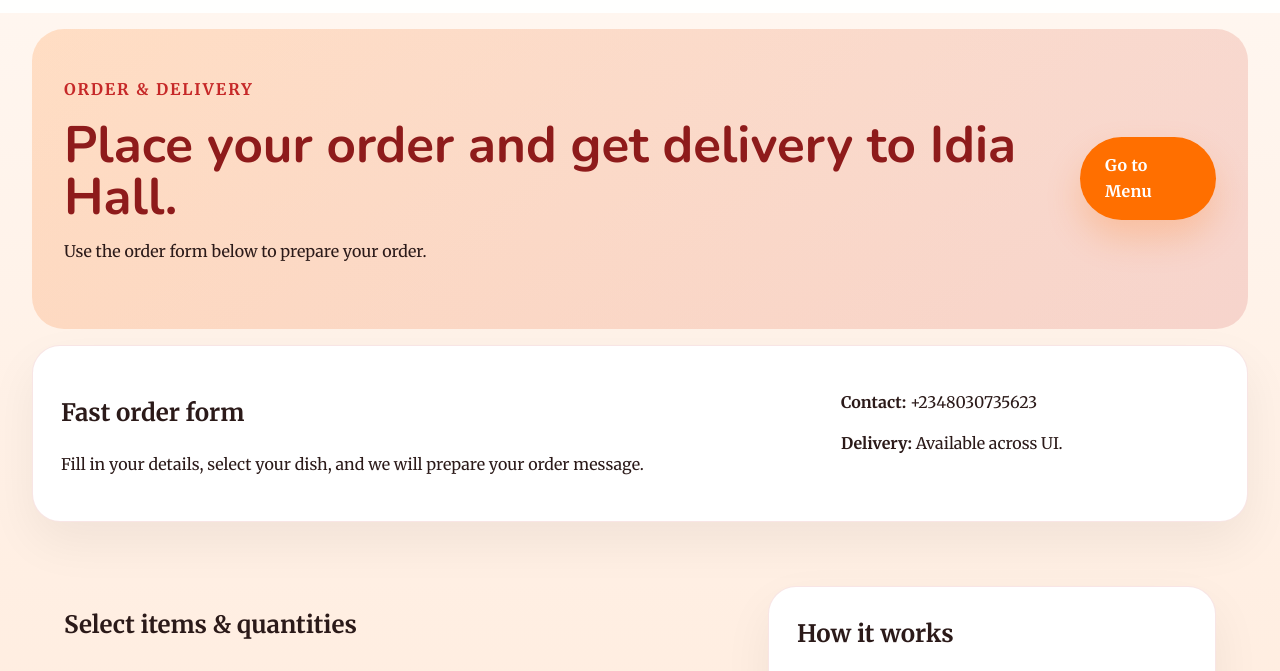
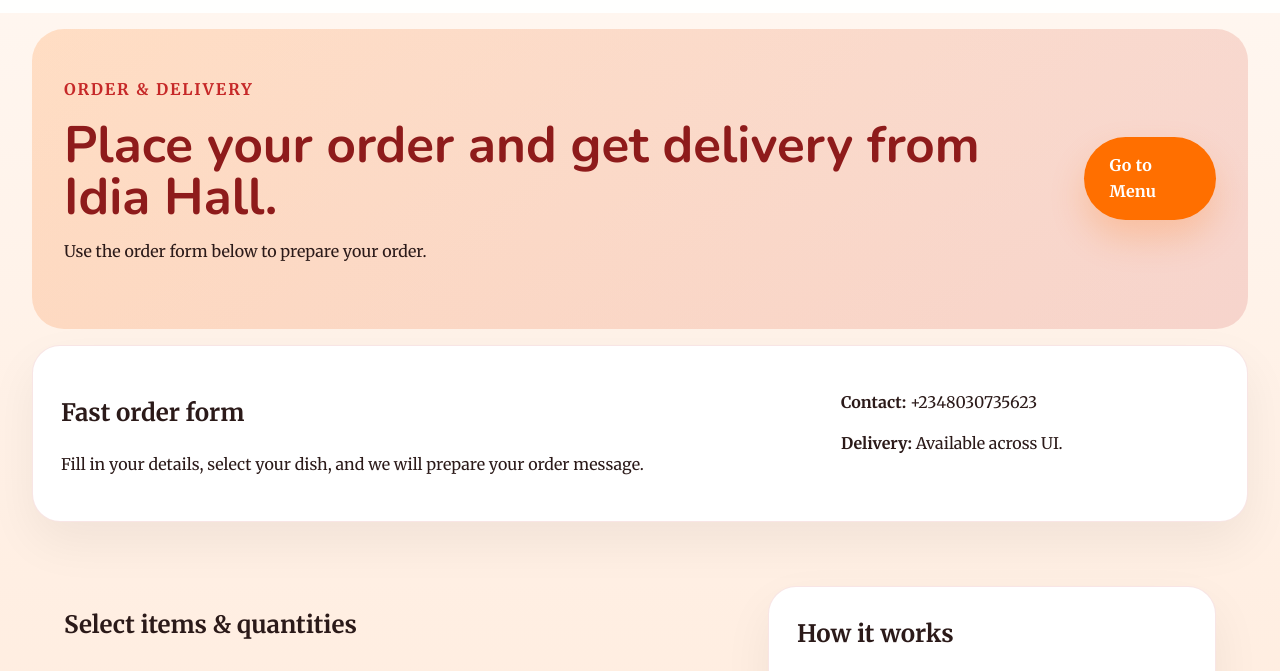
Before and after one commit to GhostAssa/five-loaves-two-fish-site, a plain HTML site: page order.html in a window 1280 px wide. Shown: the part 61-732 px from the top of the page. Drawn offline with nearby package versions, Linux system fonts and the light colour scheme.

Commit message:
Change order page header to 'get delivery from Idia Hall'

```diff
--- a/order.html
+++ b/order.html
@@ -29,7 +29,7 @@
     <section class="page-hero page-order">
       <div>
         <span class="eyebrow">Order & Delivery</span>
-        <h1>Place your order and get delivery to Idia Hall.</h1>
+        <h1>Place your order and get delivery from Idia Hall.</h1>
         <p>Use the order form below to prepare your order.</p>
       </div>
       <a class="btn btn-primary" href="menu.html">Go to Menu</a>
```
